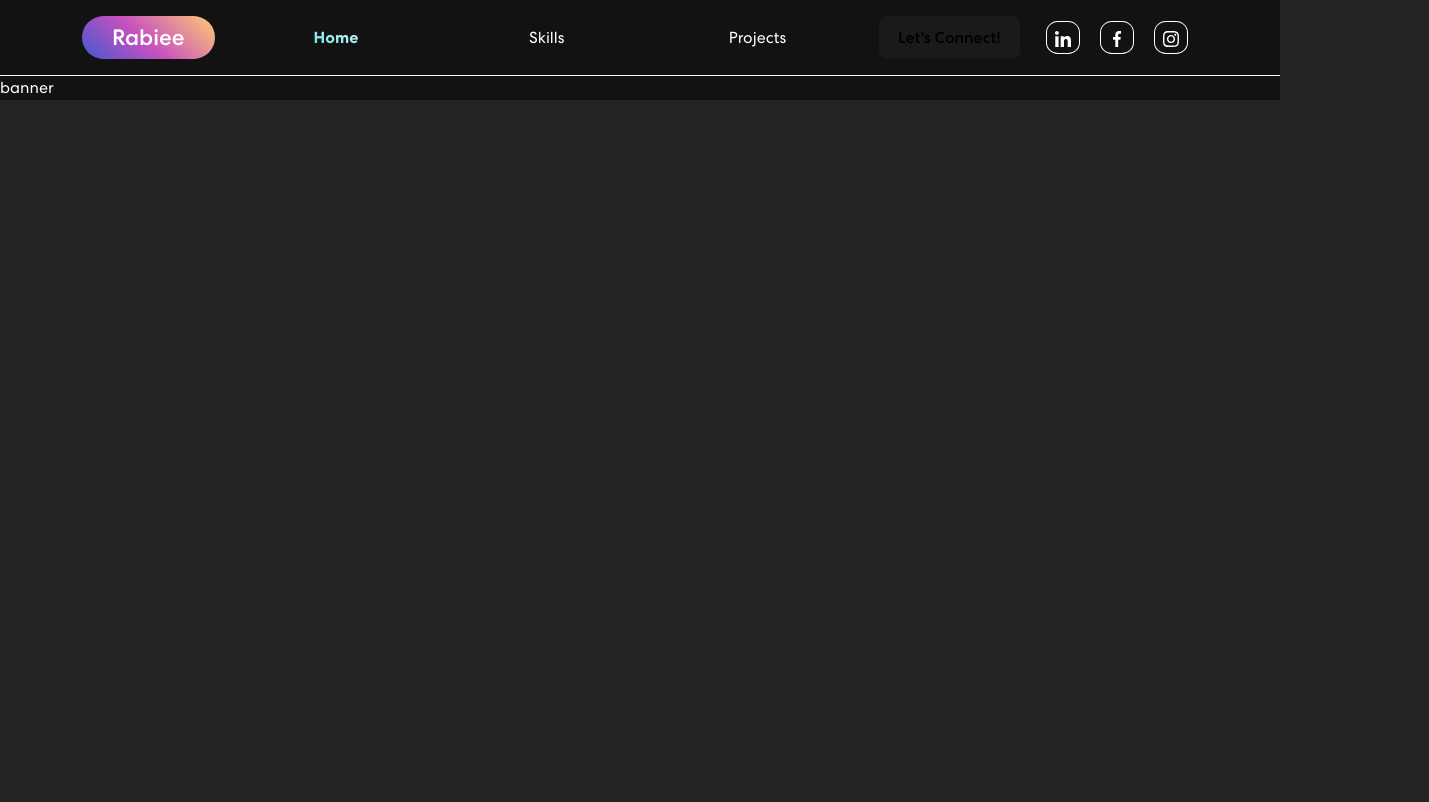
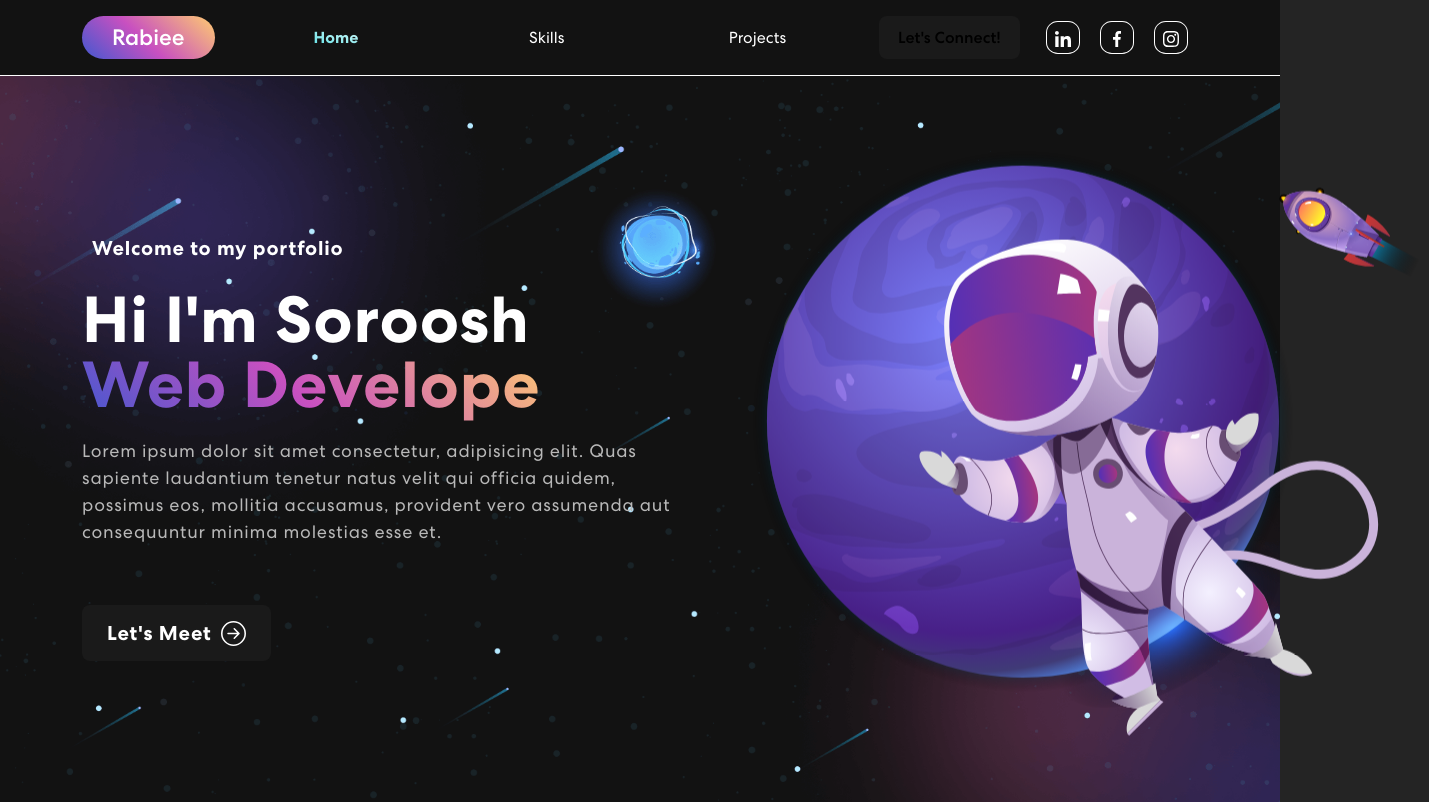
Before and after one commit to titantooth/my_portfolio, a React (Vite) app: page / in a window 1280 px wide. Shown: the top 802 px of the page, 1429 px wide, since content can reach past the window. Built offline with nearby package versions, Linux system fonts and the light colour scheme.

Commit message:
finished hero section added animation

```diff
--- a/package.json
+++ b/package.json
@@ -13,6 +13,7 @@
     "bootstrap": "^5.3.1",
     "react": "^18.2.0",
     "react-bootstrap": "^2.8.0",
+    "react-bootstrap-icons": "^1.10.3",
     "react-dom": "^18.2.0",
     "react-icons": "^4.10.1"
   },
--- a/src/components/hero/banner.css
+++ b/src/components/hero/banner.css
@@ -0,0 +1,101 @@
+.banner {
+  margin-top: 0;
+  padding: 60px 0 100px 0;
+  background-image: url("../../assets/img/banner-bg.png");
+  background-position: top center;
+  background-size: cover;
+  background-repeat: no-repeat;
+}
+.banner .tagline {
+  font-weight: 700;
+  letter-spacing: 0.8px;
+  padding: 8px 10px;
+
+  font-size: 20px;
+  margin-bottom: 16px;
+  display: inline-block;
+}
+.banner h1 {
+  font-size: 65px;
+  font-weight: 700;
+  letter-spacing: 0.8px;
+  line-height: 1;
+  margin-bottom: 20px;
+  display: block;
+}
+.banner p {
+  color: #b8b8b8;
+  font-size: 18px;
+  letter-spacing: 0.8px;
+  line-height: 1.5em;
+  width: 96%;
+}
+.banner button {
+  color: #fff;
+  font-weight: 700;
+  font-size: 20px;
+  margin-top: 60px;
+  letter-spacing: 0.8px;
+  display: flex;
+  align-items: center;
+}
+
+.banner button:hover {
+  background: linear-gradient(
+    43deg,
+    #4158d0 0%,
+    #c850c0 46%,
+    #ffcc70 100%
+  ) !important;
+  -webkit-background-clip: text !important;
+  -webkit-text-fill-color: transparent !important;
+  background-clip: text !important;
+  text-fill-color: transparent !important;
+  font-weight: 700;
+  font-size: 20px;
+  margin-top: 60px;
+  letter-spacing: 0.8px;
+  display: flex;
+  align-items: center;
+  border: none !important;
+}
+
+.banner button svg {
+  font-size: 25px;
+  margin-left: 10px;
+  transition: 0.3s ease-in-out;
+  line-height: 1;
+}
+.banner button:hover svg {
+  margin-left: 25px;
+}
+.banner img {
+  animation: updown 4s linear infinite;
+}
+@keyframes updown {
+  0% {
+    transform: translateY(-20px);
+  }
+  50% {
+    transform: translateY(20px);
+  }
+  100% {
+    transform: translateY(-20px);
+  }
+}
+.txt-rotate > .wrap {
+  border-right: 0.08em solid #666;
+}
+
+.rotater {
+  background: linear-gradient(
+    43deg,
+    #4158d0 0%,
+    #c850c0 46%,
+    #ffcc70 100%
+  ) !important;
+  -webkit-background-clip: text !important;
+  -webkit-text-fill-color: transparent !important;
+  background-clip: text !important;
+  text-fill-color: transparent !important;
+}
--- a/src/components/hero/banner.tsx
+++ b/src/components/hero/banner.tsx
@@ -1,11 +1,64 @@
+import { useState, useEffect } from "react";
+import { Container, Row, Col } from "react-bootstrap";
+import { ArrowRightCircle } from "react-bootstrap-icons";
+import headerImg from '../../assets/img/header-img.svg'
 import React from 'react'
 import './banner.css'
 
 
 
 const banner = () => {
+    const [loopNum, setLoopNum] = useState(0)
+    const [isDeleting, setIsDeleting] = useState(false)
+    const toRotate = ['Web Developer', 'Web Designer', 'UI/UX Designer']
+    const [text, setText] = useState('')
+    const [delta, setDelta] = useState(300 - Math.random() * 100)
+    const period = 2000
+
+    useEffect(() => {
+        let ticker = setInterval(() => {
+            tick()
+        }, delta)
+        return () => { clearInterval(ticker) }
+    }, [text])
+
+
+    const tick = () => {
+        let i = loopNum % toRotate.length
+        let fullText = toRotate[i]
+        let updatedText = isDeleting ? fullText.substring(0, text.length - 1) : fullText.substring(0, text.length + 1)
+        setText(updatedText)
+        if (isDeleting) {
+            setDelta(prevDelta => prevDelta / 2)
+        }
+
+        if (!isDeleting && updatedText === fullText) {
+            setIsDeleting(true)
+            setDelta(period)
+        } else if (isDeleting && updatedText === '') {
+            setIsDeleting(false)
+            setLoopNum(loopNum + 1)
+            setDelta(200)
+        }
+    }
+
     return (
-        <div>banner</div>
+        <section id='home' className="section-hero banner">
+            <Container>
+                <Row className="align-items-center">
+                    <Col xs={12} md={6} xl={7}>
+                        <span className="tagline">Welcome to my portfolio</span>
+                        <h1>{`Hi I'm Soroosh`}<br /><span className="wrap rotater"> {text}</span></h1>
+                        <p>Lorem ipsum dolor sit amet consectetur, adipisicing elit. Quas sapiente laudantium tenetur natus velit qui officia quidem, possimus eos, mollitia accusamus, provident vero assumenda aut consequuntur minima molestias esse et.</p>
+                        <button onClick={() => console.log('connect')}>Let's Meet<ArrowRightCircle size={25} /></button>
+                    </Col>
+                    <Col xs={12} md={6} xl={5}>
+                        <img src={headerImg} alt="header img" />
+                    </Col>
+                </Row>
+            </Container>
+
+        </section>
     )
 }
 
```
Also changed, not shown: 1 other file (tests, documents, lock files or other folders).
